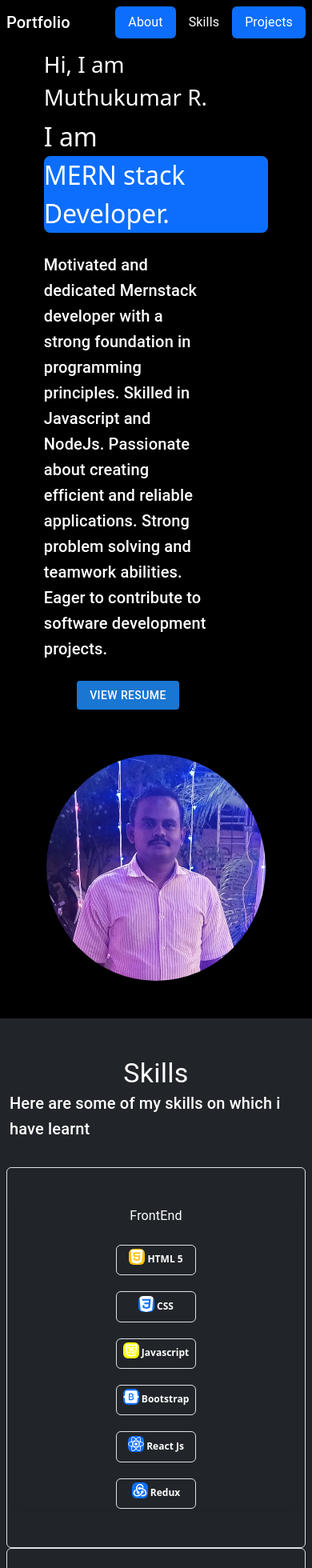
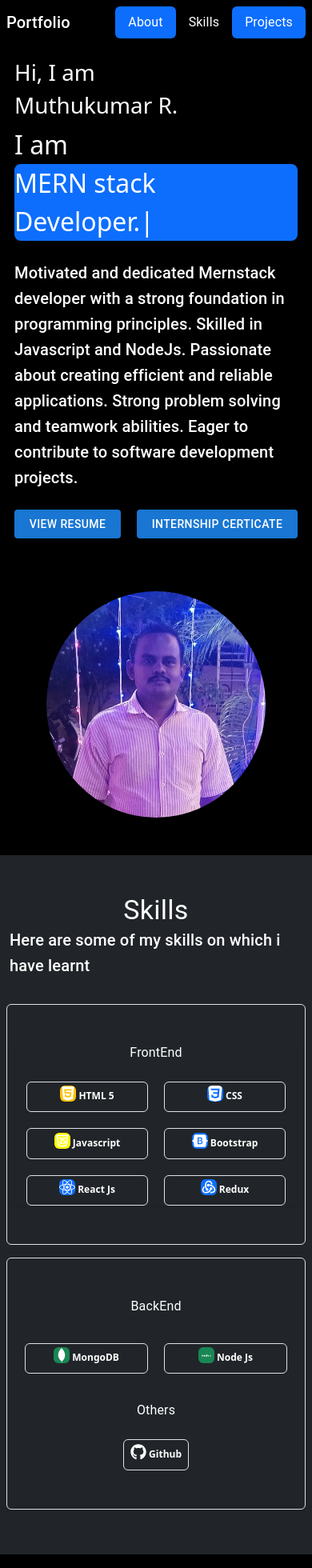
Before and after one commit to rammuthu1993/Muthukumar, a React (Vite) app: page / in a window 390 px wide. Shown: the top 1960 px of the page at 80% size. Built offline with nearby package versions, Linux system fonts and the light colour scheme.

Commit message:
seventh commit

```diff
--- a/src/App.css
+++ b/src/App.css
@@ -23,3 +23,14 @@
     gap:20px;
     justify-content: center;
 }
+@media screen and (max-width:782px){
+    .width-effect{
+        width: 100%;
+        padding: 10px;
+    }
+}
+@media screen and (min-width:782px){
+    .width-effect{
+        width: 75%;
+    }
+}
--- a/src/components/PortFolio.jsx
+++ b/src/components/PortFolio.jsx
@@ -1,5 +1,5 @@
-import React,{SetStateAction, useEffect, useState} from "react"
-import { Box, Stack, Typography, Toolbar, Button } from "@mui/material"
+import React,{useEffect, useState} from "react"
+import { Typography, Button } from "@mui/material"
 import { Navbar } from "./Navbar"
 import { TypeAnimation } from 'react-type-animation'
 import Muthu from "../imgs/Muthu.jpg"
@@ -10,6 +10,7 @@ export const PortFolio = ()=>{
   const [about,setAbout] = useState(false)
   const [skills,setSkills] = useState(false)
   const [projects,setProjects] = useState(false)
+  const [dispwidth,setDispwidth] = useState(false)
 
   useEffect(()=>{
 
@@ -23,21 +24,27 @@ export const PortFolio = ()=>{
         setProjects(false)
        }
        let project = document.querySelector(".projects").getBoundingClientRect();
-       console.log(project);
        if(project.y < 45 ){ setProjects(true)
         setSkills(false)
        }
 
-       /* let skills = document.querySelector(".skills").getBoundingClientRect();
-       if(Math.abs(skills.y + 390) <= (skills.height - 56) ){ setSkills(true)}
-       else if(Math.abs(skills.y) > (skills.height)){setSkills(false)}  */
+})
 
-      console.log(skills)
+    window.addEventListener("resize",()=>{
+      let h = document.body.getBoundingClientRect();
+      if(h.width < 782){
+        setDispwidth(true)
+      }
+      else if(h.width > 782){
+        setDispwidth(false)
+      }
 
     })
 
 
   },[])
+
+
 
     return (
         <>
@@ -51,14 +58,15 @@ export const PortFolio = ()=>{
 
               <div className="col-md-6 p-2 d-flex flex-column align-items-center justify-content-center">
 
-            <div className="w-75">
+            <div className="width-effect">
               <div>
                <h1 className="text-white ">Hi, I am</h1>
                <h1 className="text-white ">Muthukumar R.</h1>
                </div>
 
-          <span>
+          <span >
           <span style={{fontSize:"2em"}} className="text-white">I am </span>
+          <span className="">
           <TypeAnimation className='bg-primary text-white rounded-3' sequence={[
             "MERN stack Developer.",1000
            ]}
@@ -66,15 +74,17 @@ export const PortFolio = ()=>{
            speed={200}
            style={{fontSize:'2em',display:'inline-block'}}
 
-           /></span>
+           /></span></span>
 
                     <br /> <br />
-              <Typography className="w-75" sx={{}} variant="h6" color="white">
+              <Typography variant="h6" color="white">
               Motivated and dedicated Mernstack developer with a strong foundation in programming principles. Skilled in Javascript and NodeJs. Passionate about creating efficient and reliable applications. Strong problem solving and teamwork abilities. Eager to contribute to software development projects.
               </Typography>
               <br />
-              <div className="d-flex justify-content-center w-75">
+              <div className="dis-grid">
               <Button variant="contained"><a className="text-decoration-none text-white" href="https://drive.google.com/file/d/1z7B3bHpuMNOv549UR8kw9Y0fXhbHmjjU/view?usp=sharing">View Resume</a> </Button>
+
+              <Button variant="contained"><a className="text-decoration-none text-white" href="https://drive.google.com/file/d/1PaeTEijqb_Y2nTSgLg47BbNhC9P0hWs4/view?usp=sharing">Internship Certicate</a> </Button>
               </div>
               </div>
 
--- a/src/components/Projects.jsx
+++ b/src/components/Projects.jsx
@@ -26,7 +26,7 @@ export const Projects = () => {
 
         <div className='d-flex justify-content-center '>
         <div className='col-md-8 text-center'>
-        <Typography variant="h6" color="white">I have Individually working for some projects.
+        <Typography color="white">I have Individually working for some projects.
             There are, CRM - Customer Relationship Management, Ekart , Mailchimp during My internship.
         </Typography>
         </div>
--- a/src/components/Skills.jsx
+++ b/src/components/Skills.jsx
@@ -15,18 +15,22 @@ import { DiNodejs } from "react-icons/di";
 export const Skills = () => {
   const [disp,setDisp] = useState(false)
   useEffect(()=>{
-    window.addEventListener("resize",()=>{
       let h = document.body.getBoundingClientRect();
       if(h.width < 782){
         setDisp(true)
+        document.querySelector(".addclass").classList.add("container-fluid")
+        document.querySelector(".addclass").classList.remove("w-75")
       }
-      else if(h.width > 782){
+
+      else{
         setDisp(false)
+        document.querySelector(".addclass").classList.add("w-75")
+        document.querySelector(".addclass").classList.add("container-fluid")
       }
       console.log(h);
       console.log(disp);
 
-    })
+
   },[])
   return (
     <>
@@ -44,7 +48,7 @@ export const Skills = () => {
               <div className=' d-flex flex-column align-items-center rounded-2 shadow-sm'>
 
                  <div className='d-flex justify-content-center text-white'><Typography>FrontEnd</Typography></div> <br />
-                 <div className={`${disp ? "container-fluid" : "col-md-8"} dis-grid`}>
+                 <div className="dis-grid addclass">
                  <span className="badge border"><FaHtml5 className='h5 bg-warning rounded'/>&nbsp;HTML 5</span>
                  <span className="badge border"><SiCss3 className='h5 bg-primary rounded' />&nbsp;CSS</span>
                  <span className="badge border"><TbBrandJavascript className='h5 rounded' style={{backgroundColor:'yellow'}}/>&nbsp;Javascript</span>
@@ -62,7 +66,7 @@ export const Skills = () => {
             <div className={`${disp ? "mt-3" : ""} col-md-5 py-5 border d-flex flex-column align-items-center rounded-2 shadow-sm`}>
 
             <div className='d-flex justify-content-center text-white'><Typography>BackEnd</Typography></div>  <br />
-                 <div className={`${disp ? "container-fluid" : "col-md-8"} dis-grid`}>
+                 <div className= "dis-grid width-effect">
                  <span className="badge border"><DiMongodb className='h5 bg-success rounded' />&nbsp;MongoDB</span>
                  <span className="badge border"><DiNodejs className='h5 bg-success p-1 rounded' style={{backgroundColor:'yellow'}}/>&nbsp;Node Js</span>
                  </div>
```
